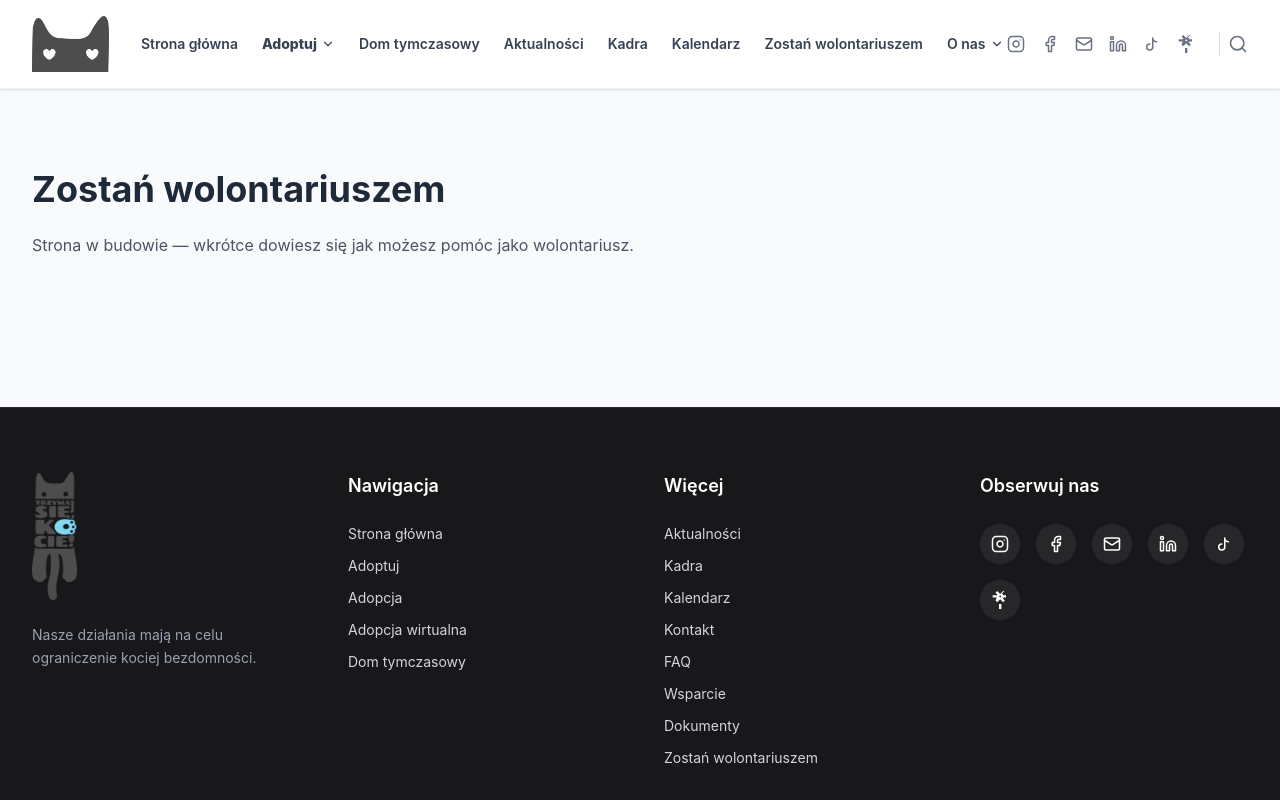
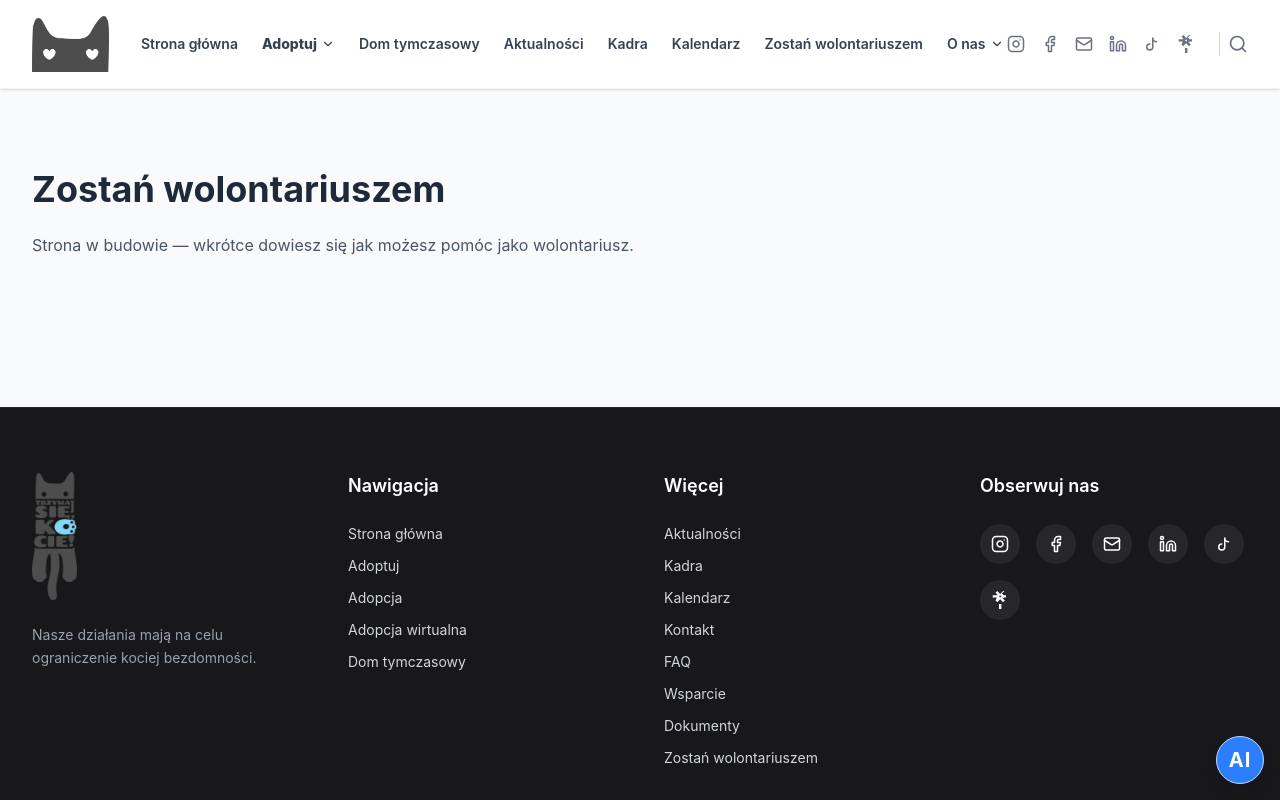
Before and after one commit to babuuc/3majSie-kocie, a React (Vite) app in the folder trzymajsiekocie-app/: page /wolontariat in a window 1280 px wide. Built offline with nearby package versions, Linux system fonts and the light colour scheme.

Commit message:
AI-skurwiel

```diff
--- a/trzymajsiekocie-app/src/App.jsx
+++ b/trzymajsiekocie-app/src/App.jsx
@@ -18,6 +18,7 @@ import Kalendarz from './pages/Kalendarz';
 import Dokumenty from './pages/Dokumenty';
 import Wolontariat from './pages/Wolontariat';
 import AdopcjaAnkieta from './pages/AdopcjaAnkieta';
+import AIAssistant from './components/AIAssistant';
 
 export default function App() {
   return (
@@ -47,6 +48,7 @@ export default function App() {
       </main>
 
       <Footer />
+      <AIAssistant />
     </div>
   );
 }
--- /dev/null
+++ b/trzymajsiekocie-app/src/components/AIAssistant.jsx
@@ -0,0 +1,52 @@
+import React, { useState } from 'react';
+
+export default function AIAssistant() {
+  const [open, setOpen] = useState(false);
+
+  return (
+    <div style={{ position: 'fixed', bottom: 16, right: 16, zIndex: 1000 }}>
+      {!open && (
+        <button
+          onClick={() => setOpen(true)}
+          className="bg-blue-500 hover:bg-blue-600 text-white rounded-full shadow-lg p-3 flex items-center justify-center focus:outline-none border border-blue-200"
+          aria-label="Otwórz asystenta AI"
+          style={{ width: 48, height: 48 }}
+        >
+          <span style={{ fontWeight: 700, fontSize: 20, letterSpacing: 1 }}>AI</span>
+        </button>
+      )}
+      {open && (
+        <div className="w-64 h-72 bg-white rounded-xl shadow-xl flex flex-col overflow-hidden border border-blue-200 animate-fadeIn">
+          <div className="flex items-center justify-between bg-blue-500 text-white px-3 py-2">
+            <span className="font-semibold text-base">AI Asystent</span>
+            <button
+              onClick={() => setOpen(false)}
+              className="hover:text-blue-200 text-xl font-bold focus:outline-none"
+              aria-label="Zamknij asystenta"
+            >
+              ×
+            </button>
+          </div>
+          <div className="flex-1 flex flex-col justify-center items-center bg-blue-50 text-blue-400">
+            <span style={{ fontSize: 48, fontWeight: 700, opacity: 0.2 }}>AI</span>
+          </div>
+          <form className="flex items-center gap-2 p-2 border-t bg-white">
+            <input
+              type="text"
+              className="flex-1 rounded-lg border border-gray-200 px-2 py-1 text-sm focus:ring-2 focus:ring-blue-400 outline-none"
+              placeholder="Napisz wiadomość..."
+              disabled
+            />
+            <button
+              type="submit"
+              className="bg-blue-400 text-white rounded-lg px-3 py-1 font-semibold text-sm shadow opacity-60 cursor-not-allowed"
+              disabled
+            >
+              Wyślij
+            </button>
+          </form>
+        </div>
+      )}
+    </div>
+  );
+}
```
